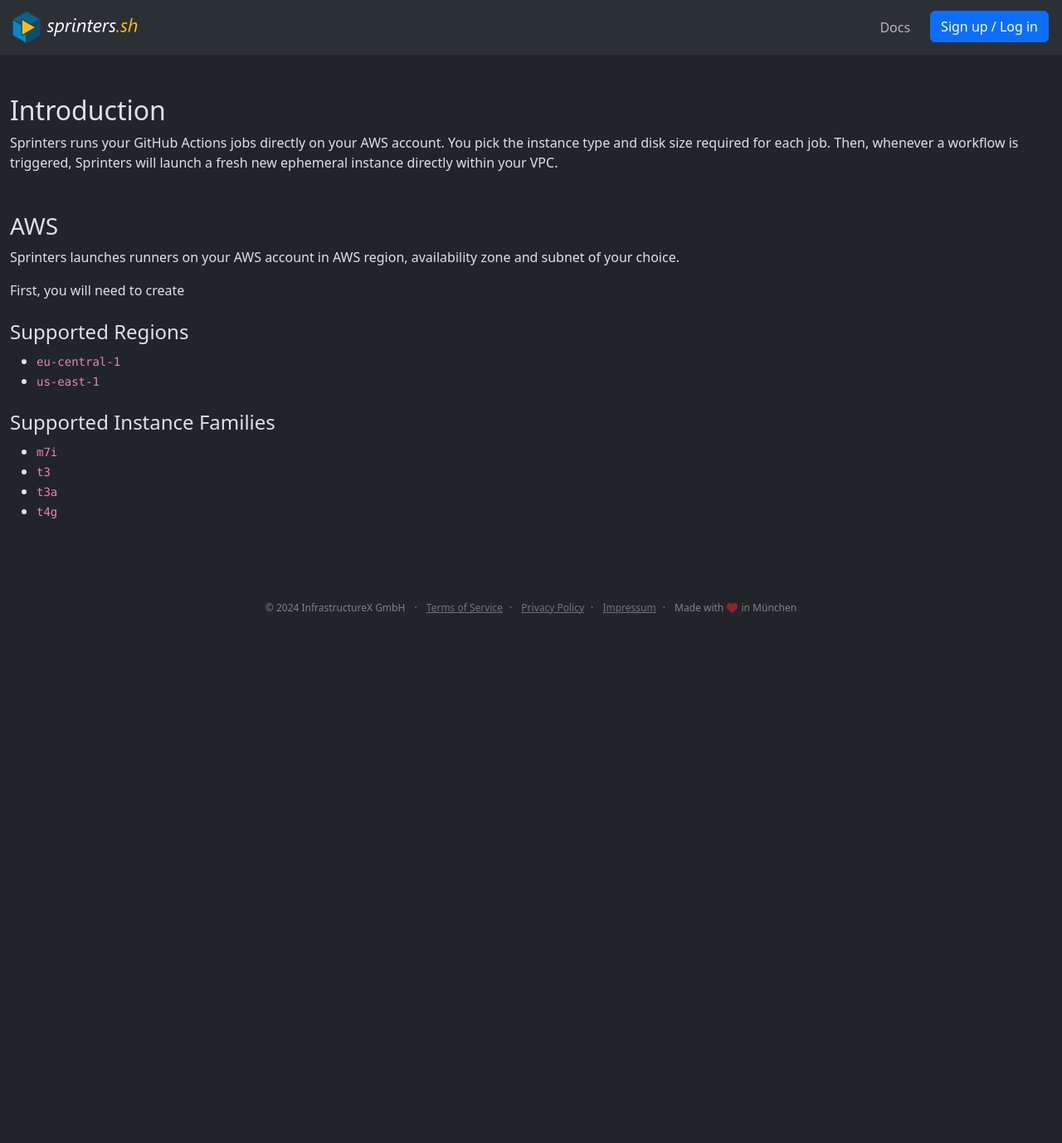
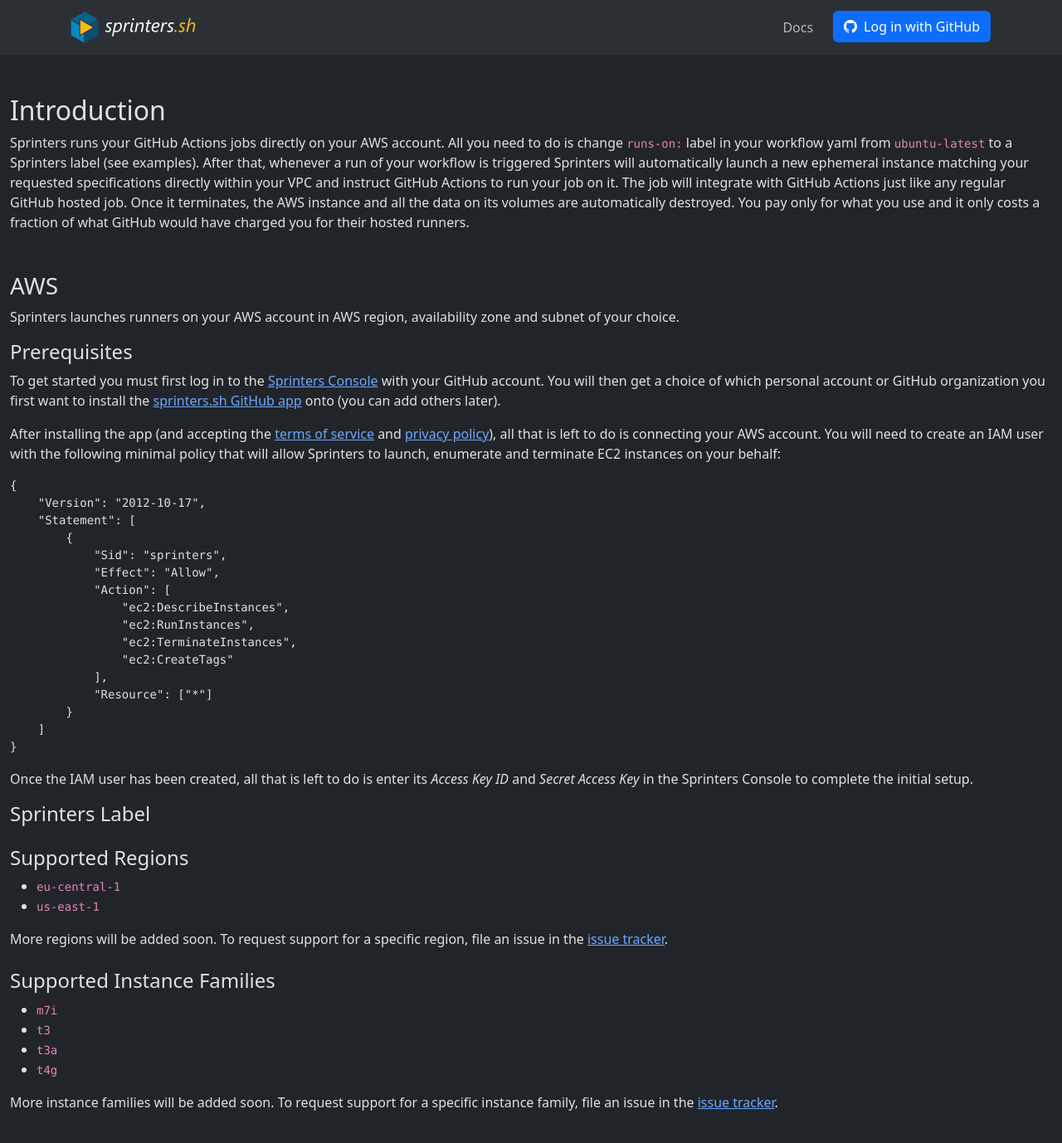
Before and after one commit to sprinters-sh/sprinters.sh, a Jekyll site: the page built from docs.md, in a window 1280 px wide and 1400 px high. Shown: the top 1378 px of the window at 83% size. Built offline with Jekyll 4.4.1, drawn with Linux system fonts in a browser that asks for light colours.

Commit message:
Added AWS prerequisites docs

````diff
--- a/_layouts/default.html
+++ b/_layouts/default.html
@@ -10,7 +10,7 @@
 </head>
 <body>
 <nav class="navbar navbar-expand-lg bg-body-tertiary">
-    <div class="container-fluid">
+    <div class="container">
         <a class="navbar-brand" href="/">
             <img src="/assets/logo/sprinters-text-inverted.svg" height="40" alt="Sprinters">
         </a>
@@ -23,7 +23,7 @@
                     <a class="nav-link" href="/docs">Docs</a>
                 </li>
                 <li class="nav-item ms-3 me-1">
-                    <a class="btn btn-primary" href="https://console.sprinters.sh" target="_blank">Sign up / Log in</a>
+                    <a class="btn btn-primary" href="https://console.sprinters.sh" target="_blank"><i class="bi bi-github me-2"></i>Log in with GitHub</a>
                 </li>
             </ul>
         </div>
--- a/docs.md
+++ b/docs.md
@@ -5,20 +5,58 @@
 
 ## Introduction
 {: .mt-5 }
-Sprinters runs your GitHub Actions jobs directly on your AWS account. You pick the instance type
-and disk size required for each job. Then, whenever a workflow is triggered, Sprinters will launch a fresh new ephemeral
-instance directly within your VPC.
+Sprinters runs your GitHub Actions jobs directly on your AWS account. All you need to do is change `runs-on:` label in your
+workflow yaml from `ubuntu-latest` to a Sprinters label (see examples). After that, whenever a run of your workflow is
+triggered Sprinters will automatically launch a new ephemeral instance matching your requested specifications directly
+within your VPC and instruct GitHub Actions to run your job on it. The job will integrate with GitHub Actions just like
+any regular GitHub hosted job. Once it terminates, the AWS instance and all the data on its volumes are automatically
+destroyed. You pay only for what you use and it only costs a fraction of what GitHub would have charged you for their
+hosted runners.
 
 ### AWS
 {: .mt-5 }
 Sprinters launches runners on your AWS account in AWS region, availability zone and subnet of your choice.
 
-First, you will need to create
+#### Prerequisites
+
+To get started you must first log in to the [Sprinters Console](https://console.sprinters.sh/login) with your GitHub
+account. You will then get a choice of which personal account or GitHub organization you first want to install the
+[sprinters.sh GitHub app](https://github.com/apps/sprinters-sh) onto (you can add others later).
+
+After installing the app (and accepting the [terms of service](https://sprinters.sh/terms) and [privacy policy](https://sprinters.sh/privacy)),
+all that is left to do is connecting your AWS account. You will need to create an IAM user with the following minimal
+policy that will allow Sprinters to launch, enumerate and terminate EC2 instances on your behalf:
+
+```json
+{
+    "Version": "2012-10-17",
+    "Statement": [
+        {
+            "Sid": "sprinters",
+            "Effect": "Allow",
+            "Action": [
+                "ec2:DescribeInstances",
+                "ec2:RunInstances",
+                "ec2:TerminateInstances",
+                "ec2:CreateTags"
+            ],
+            "Resource": ["*"]
+        }
+    ]
+}
+```
+
+Once the IAM user has been created, all that is left to do is enter its *Access Key ID* and *Secret Access Key* in the
+Sprinters Console to complete the initial setup.
+
+#### Sprinters Label
 
 #### Supported Regions
 {: .mt-4 }
 - `eu-central-1`
 - `us-east-1`
+
+More regions will be added soon. To request support for a specific region, file an issue in the [issue tracker](https://github.com/sprinters-sh/sprinters/issues).
 
 #### Supported Instance Families
 {: .mt-4 }
@@ -26,3 +64,5 @@
 - `t3`
 - `t3a`
 - `t4g`
+
+More instance families will be added soon. To request support for a specific instance family, file an issue in the [issue tracker](https://github.com/sprinters-sh/sprinters/issues).
````
Also changed, not shown: .run/Jekyll.run.xml.
